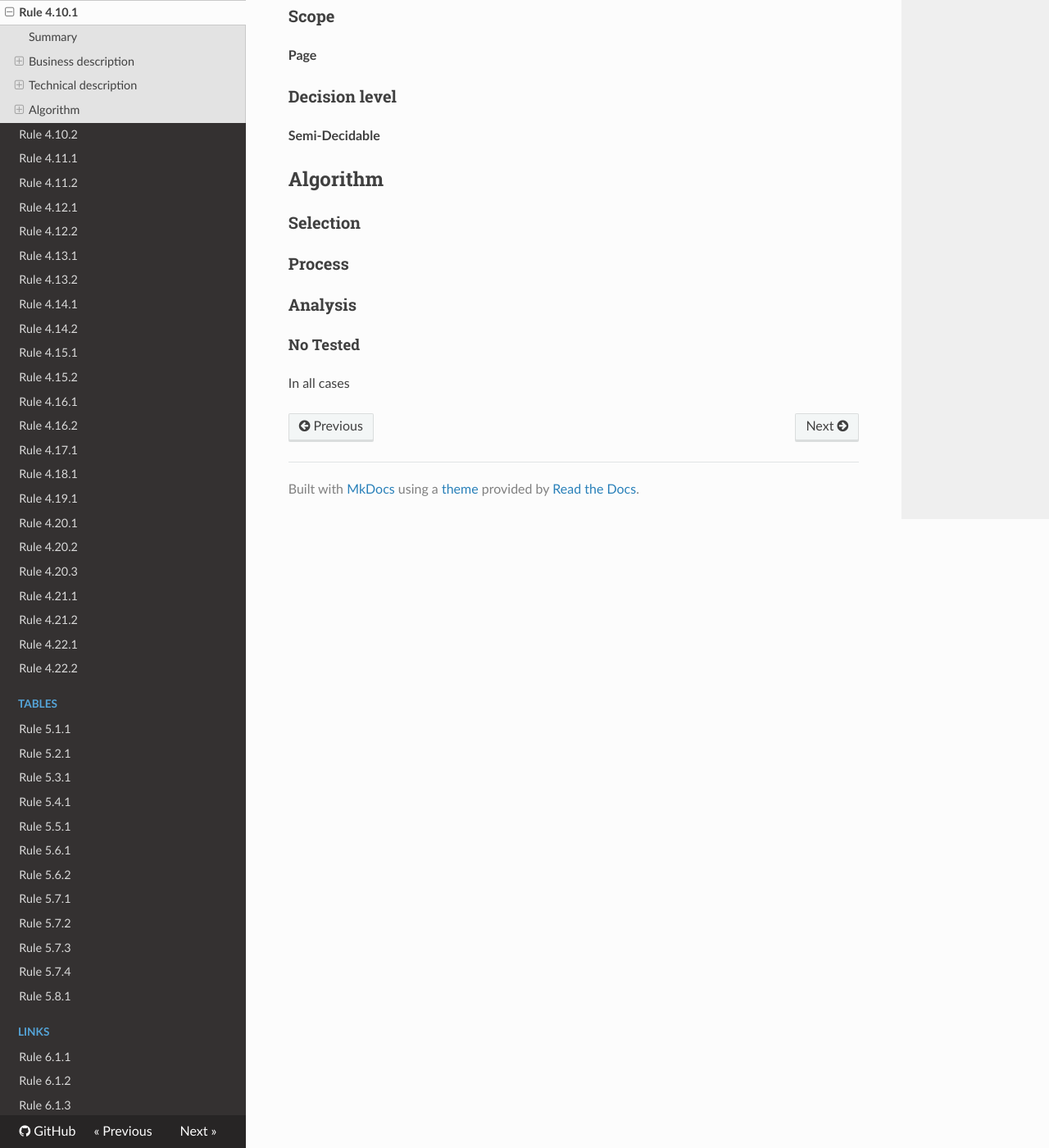
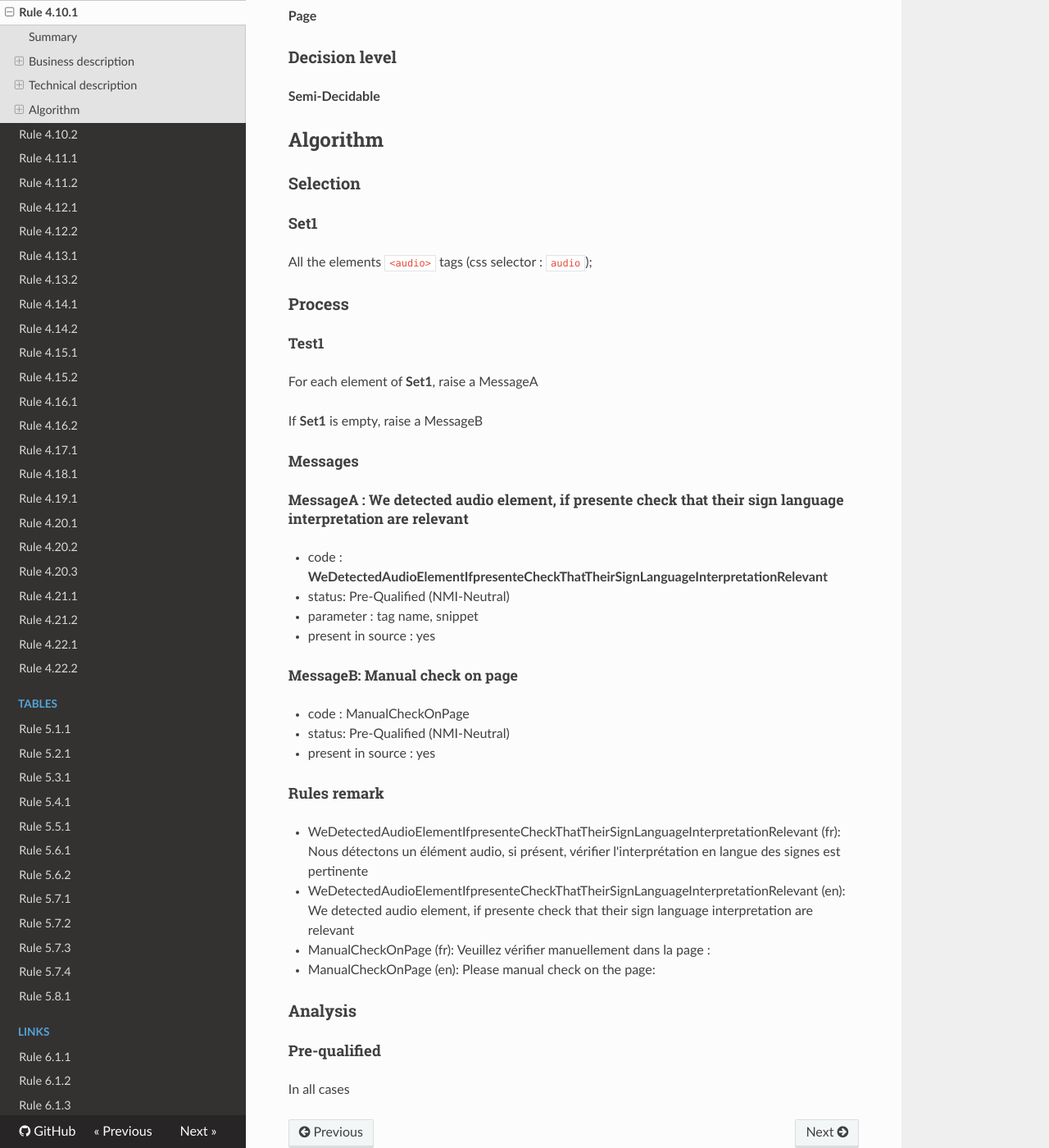
Before and after one commit to Tanaguru/RGAA3-2016, an MkDocs documentation site: the page built from docs/Rule-4-10-1.md, in a window 1280 px wide and 1400 px high, scrolled down 786 px. Shown: the whole window at 82% size. Built offline with MkDocs 1.6.1, drawn with Linux system fonts in a browser that asks for light colours; nearby versions of some CDN libraries; old or Windows-style settings are respelled for this version of MkDocs.

Commit message:
Update tests 4.10.1

```diff
--- a/docs/Rule-4-10-1.md
+++ b/docs/Rule-4-10-1.md
@@ -1,22 +1,20 @@
 # Rule 4.10.1
 
 ## Summary
-
-No-check rule
 
 ## Business description
 
 ### Criterion
 
-[4.10](http://references.modernisation.gouv.fr/referentiel-technique-0#crit-4-10)
+[4.10](http://references.modernisation.gouv.fr/rgaa/criteres.html#crit-4-10)
 
 ###Test
 
-[4.10.1](http://references.modernisation.gouv.fr/referentiel-technique-0#test-4-10-1)
+[4.10.1](http://references.modernisation.gouv.fr/rgaa/criteres.html#test-4-10-1)
 
 ### Description
 
-Pour chaque <a href="http://references.modernisation.gouv.fr/referentiel-technique-0#mMediaTemp">m&eacute;dia temporel</a> pr&eacute;-enregistr&eacute; seulement audio ayant une interpr&eacute;tation en langue des signes, celle-ci est-elle pertinente ?
+Pour chaque <a href="http://references.modernisation.gouv.fr/rgaa/glossaire.html#mdia-temporel-type-son-vido-et-synchronis">m&eacute;dia temporel</a> pr&eacute;-enregistr&eacute; seulement audio ayant une interpr&eacute;tation en langue des signes, celle-ci est-elle pertinente ?
 
 ### Level
 
@@ -36,10 +34,43 @@ Pour chaque <a href="http://references.modernisation.gouv.fr/referentiel-techniq
 
 ### Selection
 
+#### Set1
+
+All the elements `<audio>` tags (css selector : `audio`);
+
 ### Process
+
+##### Test1
+
+For each element of **Set1**, raise a MessageA
+
+If **Set1** is empty, raise a MessageB
+
+#### Messages
+
+##### MessageA : We detected audio element, if presente check that their sign language interpretation are relevant
+
+-    code : **WeDetectedAudioElementIfpresenteCheckThatTheirSignLanguageInterpretationRelevant**
+-    status: Pre-Qualified (NMI-Neutral)
+-    parameter : tag name, snippet
+-    present in source : yes
+
+##### MessageB: Manual check on page
+
+-   code : ManualCheckOnPage
+-   status: Pre-Qualified (NMI-Neutral)
+-   present in source : yes
+
+#### Rules remark
+
+ * WeDetectedAudioElementIfpresenteCheckThatTheirSignLanguageInterpretationRelevant (fr): Nous d&eacute;tectons un &eacute;l&eacute;ment audio, si pr&eacute;sent, v&eacute;rifier l'interpr&eacute;tation en langue des signes est pertinente
+ * WeDetectedAudioElementIfpresenteCheckThatTheirSignLanguageInterpretationRelevant (en): We detected audio element, if presente check that their sign language interpretation are relevant
+
+ * ManualCheckOnPage (fr): Veuillez v&eacute;rifier manuellement dans la page :
+ * ManualCheckOnPage (en): Please manual check on the page:
 
 ### Analysis
 
-#### No Tested
+#### Pre-qualified
 
 In all cases
```
Also changed, not shown: 3 other files.
